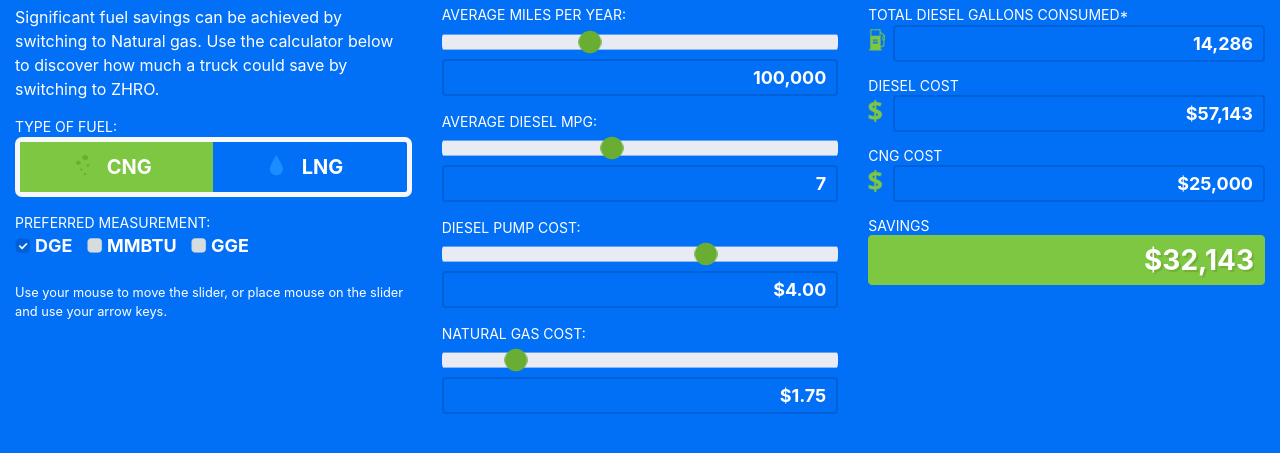
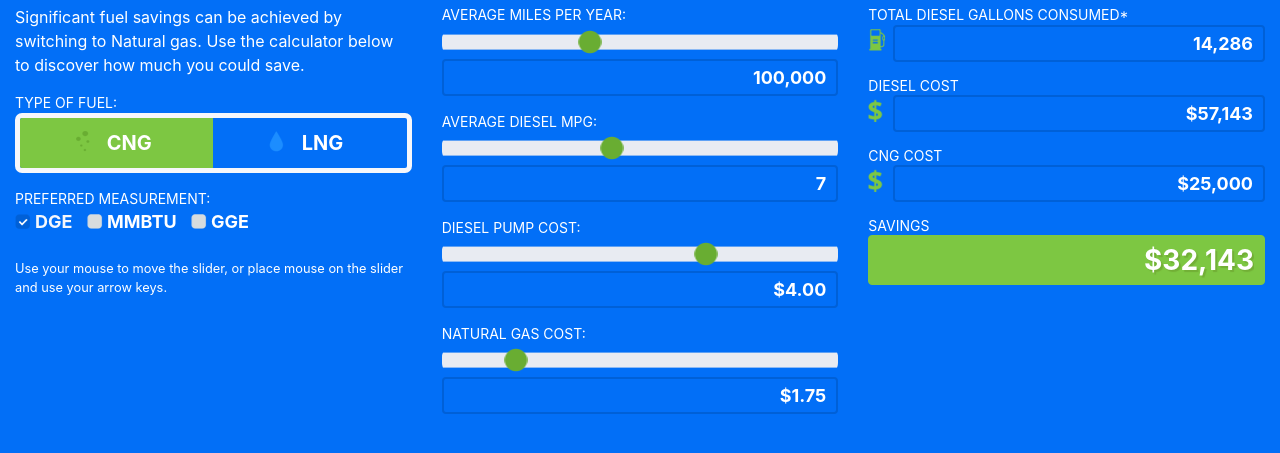
Before and after one commit to bmx269/calculator-form, a website: page index.html in a window 1280 px wide. Shown: the part 41-494 px from the top of the page. Drawn offline with nearby package versions, Linux system fonts and the light colour scheme.

Commit message:
fix wording

```diff
--- a/index.html
+++ b/index.html
@@ -17,7 +17,7 @@
         <h2>How much could you save?</h2>
       </div>
       <fieldset class="radios col col-md-4">
-        <p>Significant fuel savings can be achieved by switching to Natural gas. Use the calculator below to discover how much a truck could save by switching to ZHRO.</p>
+        <p>Significant fuel savings can be achieved by switching to Natural gas. Use the calculator below to discover how much you could save.</p>
       <div class='form-group'>
         <div class="form-title">Type of Fuel: </div>
         <ul id="fuel-type">
```
